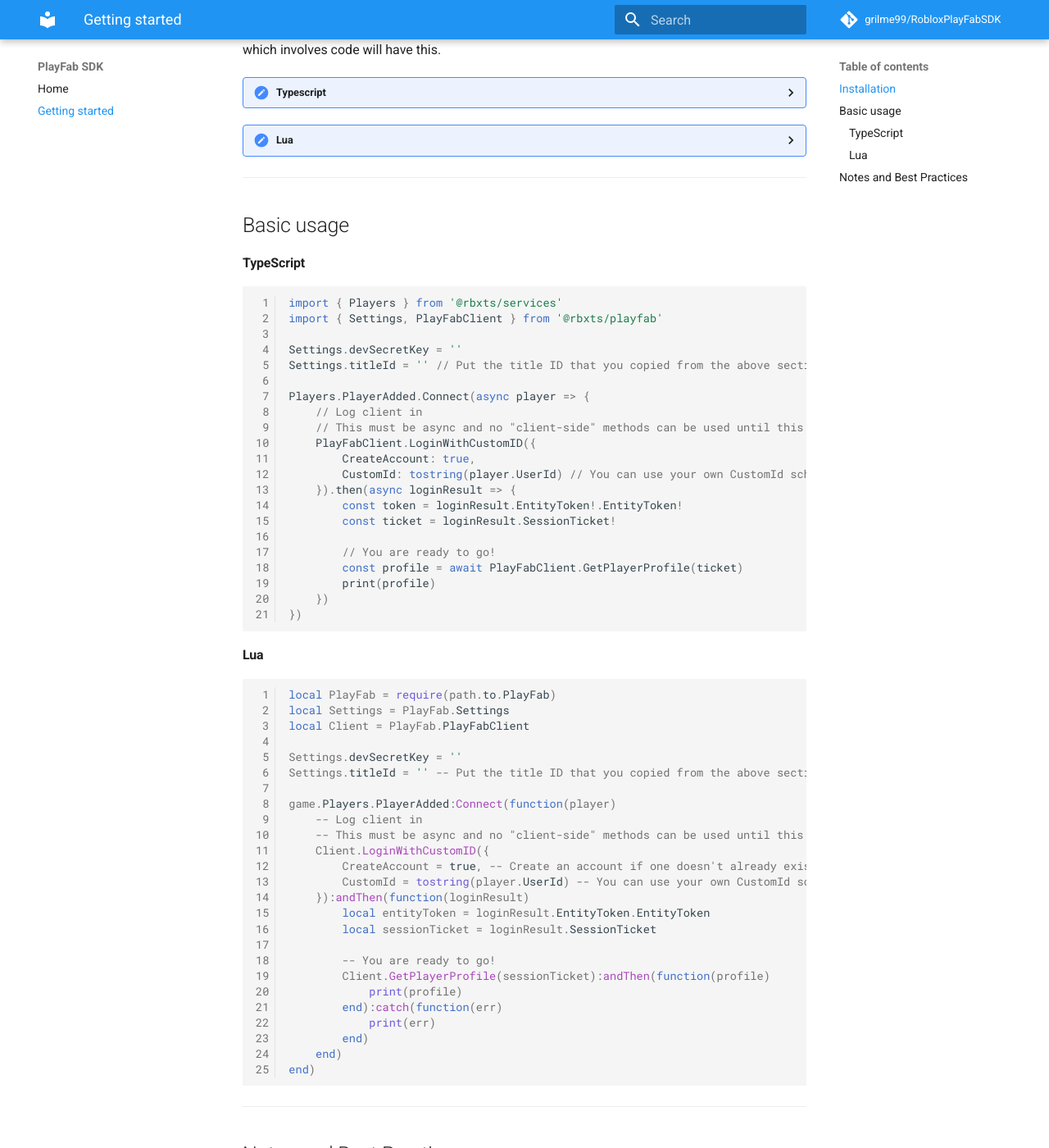
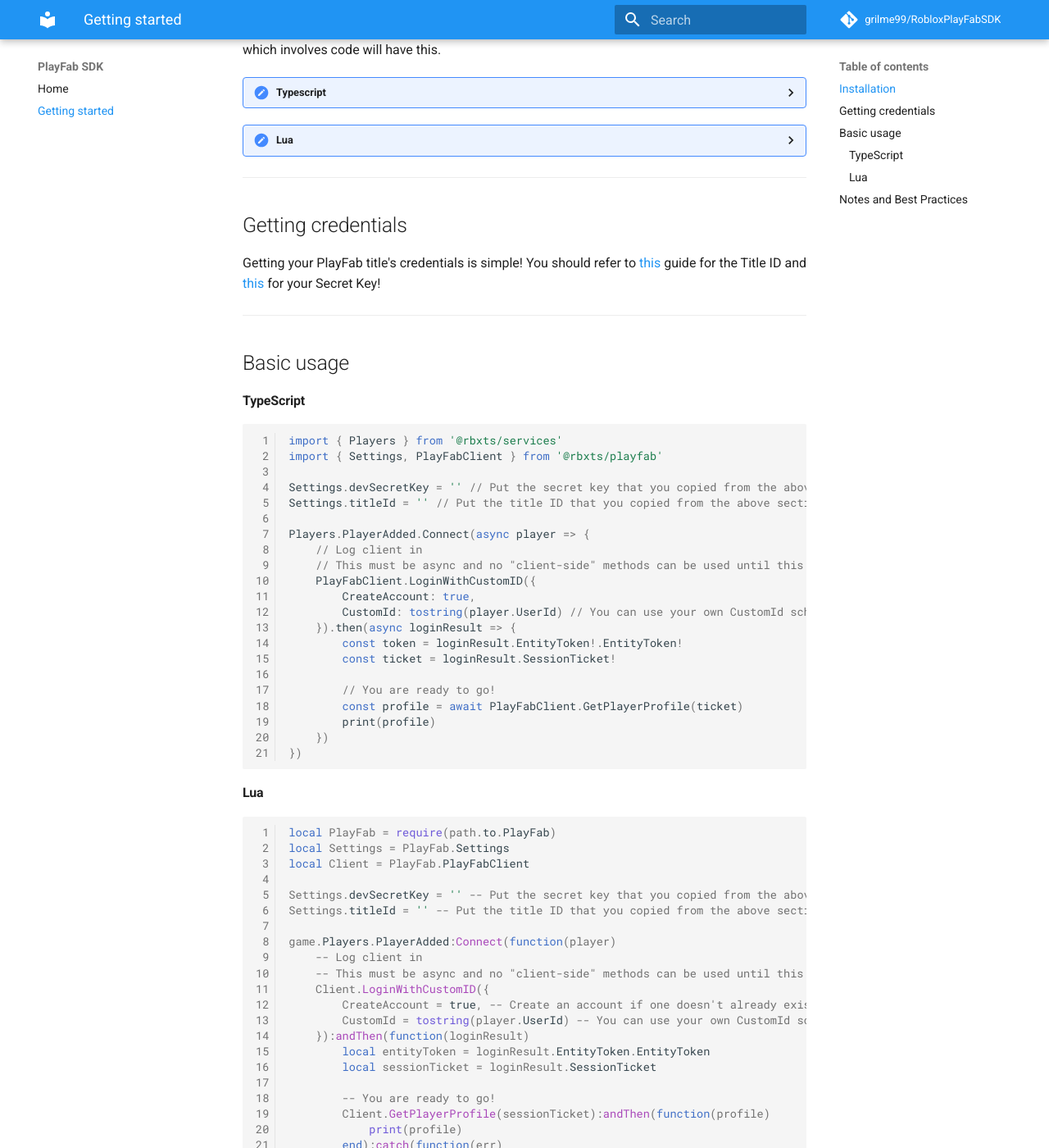
Before and after one commit to grilme99/PlayFabForRoblox, an MkDocs documentation site: the page built from docs/install.md, in a window 1280 px wide and 1400 px high, scrolled down 418 px. Shown: the whole window at 82% size. Built offline with MkDocs 1.6.1 and Material for MkDocs 9.7.7, drawn with Linux system fonts in a browser that asks for light colours; comment, search, counter and statistics services are not loaded; some of the changed text lies outside the part shown.

Commit message:
Update install.md

```diff
--- a/docs/install.md
+++ b/docs/install.md
@@ -29,6 +29,11 @@ Here are installation instructions for both Typescript and Lua. You will find th
 </details>
 
 ---
+## Getting credentials
+Getting your PlayFab title's credentials is simple! You should refer to [this](https://docs.microsoft.com/en-us/gaming/playfab/personas/developer) guide for the Title ID and [this](https://docs.microsoft.com/en-us/gaming/playfab/gamemanager/secret-key-management) for your Secret Key!
+
+
+---
 
 ## Basic usage
 #### TypeScript
@@ -36,7 +41,7 @@ Here are installation instructions for both Typescript and Lua. You will find th
 import { Players } from '@rbxts/services'
 import { Settings, PlayFabClient } from '@rbxts/playfab'
 
-Settings.devSecretKey = ''
+Settings.devSecretKey = '' // Put the secret key that you copied from the above section here
 Settings.titleId = '' // Put the title ID that you copied from the above section here
 
 Players.PlayerAdded.Connect(async player => {
@@ -62,7 +67,7 @@ local PlayFab = require(path.to.PlayFab)
 local Settings = PlayFab.Settings
 local Client = PlayFab.PlayFabClient
 
-Settings.devSecretKey = ''
+Settings.devSecretKey = '' -- Put the secret key that you copied from the above section here
 Settings.titleId = '' -- Put the title ID that you copied from the above section here
 
 game.Players.PlayerAdded:Connect(function(player)
@@ -92,3 +97,4 @@ end)
 - This SDK should **not** be used from the client. "Client-side" APIs should still run on the server but should have the clients `SessionTicket` or `EntityToken` passed to them.
 - A `SessionTicket` and `EntityToken` can expire after a period of time. You should design your system with this in mind and be able to log the client back in, should one expire.
 - You should store each players `SessionTicket` and `EntityToken` in a centralized store, like [Rodux](https://roblox.github.io/rodux), so that they can be accessed by any script that needs them.
+- Almost all PlayFab SDK documentation applies here as well. It would be best if you referred to the official PlayFab documentation and forums *before* making an issue for this SDK.
```
